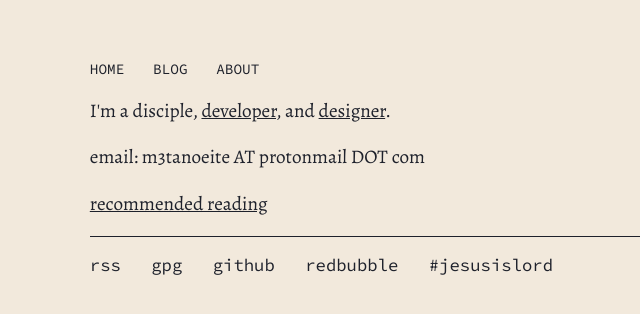
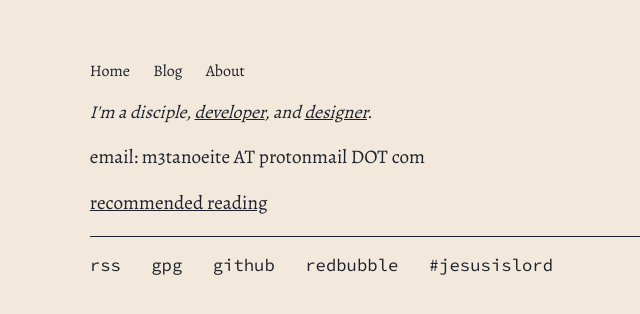
Before and after one commit to codyilardo/codyilardo.github.io, a Jekyll site: the page built from index.html, in a window 1280 px wide. Shown: the top 314 px of the page, without its empty margins (115-755 px from the left). Built offline with Jekyll 4.4.1, drawn with Linux system fonts in a browser that asks for light colours.

Commit message:
styling mods text...

```diff
--- a/_layouts/default.html
+++ b/_layouts/default.html
@@ -7,9 +7,9 @@
 		<body>
 			<nav>
 	    		<ul>
-	        		<li><a href="/">HOME</a></li>
-					<li><a href="/blog">BLOG</a></li>
-	        		<li><a href="/about">ABOUT</a></li>
+	        		<li><a href="/">Home</a></li>
+					<li><a href="/blog">Blog</a></li>
+	        		<li><a href="/about">About</a></li>
 	    		</ul>
 			</nav>
 			<div class="container">
--- a/css/main.css
+++ b/css/main.css
@@ -16,6 +16,12 @@ body {
     font-family: var(--font);
 }
 
+.hero-text {
+    font-family: var(--font);
+    font-size: large;
+    font-style: italic;
+}
+
 .p-mono {
     font-family: var(--font);
     font-size: 1.2em;
@@ -31,22 +37,22 @@ body {
 	font-family: 'Source Code Pro', monospace;
 }
 
-nav ul, footer ul {
+nav ul {
+    font-family: var(--font);
+    font-weight: bolf;
+    font-size: 1em;
+    padding: 0px;
+    list-style: none;
+}
+
+footer ul {
     font-family: 'Source Code Pro', monospace;
     font-size: 0.9em;
     padding: 0px;
     list-style: none;
 }
 
-nav ul {
-	font-family: 'Source Code Pro', monospace;
-    /* font-weight: bold; */
-    /* font-size: 1.1em; */
-}
-
-
 nav ul li, footer ul li {
-    /* font-family: var(--font), monospace; */
     display: inline;
     margin-right: 20px;
 }
--- a/index.html
+++ b/index.html
@@ -4,7 +4,7 @@ title: Cody's Homepage
 ---
 <div class="blurb">
 
-	<p class="p-mono">I'm a disciple, <a href="https://github.com/codyilardo">developer</a>, and <a href="https://www.redbubble.com/people/ilardocallig/shop">designer</a>.</p>
+	<p class="hero-text">I'm a disciple, <a href="https://github.com/codyilardo">developer</a>, and <a href="https://www.redbubble.com/people/ilardocallig/shop">designer</a>.</p>
     <p class="p-mono">email: m3tanoeite AT protonmail DOT com</p>
     <p class="p-mono"><a href="https://codyilardo.com/blog/2020/08/07/rec-reading">recommended reading</a></p>
 
```
